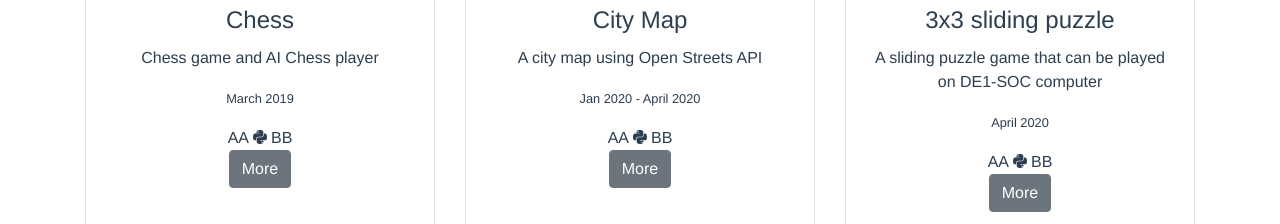
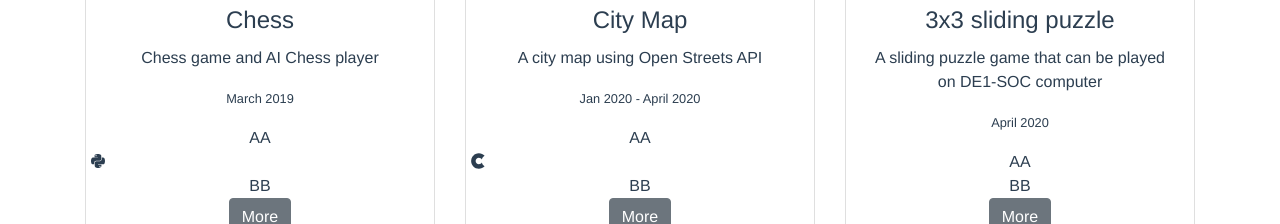
Before and after one commit to nancytaen/portfolio, a Vue app: page / in a window 1280 px wide. Shown: the part 2640-2864 px from the top of the page. Built offline with nearby package versions, Linux system fonts and the light colour scheme.

Commit message:
added icons

```diff
--- a/src/components/Projects.vue
+++ b/src/components/Projects.vue
@@ -9,10 +9,11 @@
 
 
           AA
-          <div class="row" v-for="icon in project.icons" :key="icon">
-            <span v-html="icon"></span>
+          <div class="row">
+          <span v-for="icon in project.icons" :key="icon">
+            <font-awesome-icon :icon="icon" />
+          </span>
           </div>
-          <span><font-awesome-icon :icon="['fab', 'python']" /></span>
           BB
 
 
@@ -37,6 +38,7 @@
 </template>
 
 <script>
+import { faPython, faHtml5, faBootstrap, faCuttlefish} from '@fortawesome/free-brands-svg-icons'
 export default {
   name: 'Projects',
   props: {
@@ -47,7 +49,7 @@ export default {
       projects: [
         { name: 'Chess', img: '/img1',
         description: "Chess game and AI Chess player",
-        icons: [],
+        icons: [faPython],
         date: 'March 2019',
         details: ['An AI chess player', 'People can play chess against it through the terminal'],
         algorithms: 'Binary tree and min-max algorithm',
@@ -56,6 +58,7 @@ export default {
 
         { name: 'City Map', img: '/img1',
         description: 'A city map using Open Streets API',
+        icons: [faCuttlefish],
         date: 'Jan 2020 - April 2020',
         details: ['A school project in a group of 3', 'Used Open Streets API and EZGL/ to display graphics of different cities',
         'Showed restaurants and implemented search feature using Yelp API', "Found shortest route between two points on the map and displayed directions",
@@ -65,6 +68,7 @@ export default {
 
         { name: '3x3 sliding puzzle', img: '/img1',
         description: 'A sliding puzzle game that can be played on DE1-SOC computer',
+        icons: [],
         date: 'April 2020',
         details: ['A sliding puzzle game', 'VGA to display graphics', 'PS2-keyboard to slide tiles',
         'Timer and HEX display to show the current status', 'A final project for hardware class, in a group of 2'],
@@ -72,6 +76,7 @@ export default {
 
         { name: 'Petimage', img: '/img1',
         date: 'April-June 2020',
+        icons: [faPython, faHtml5, faBootstrap],
         description: 'Some quick example text to build on the card title and make up the bulk of the cards content.',
         details: [],
         languages: '', code: ''},
@@ -79,6 +84,7 @@ export default {
         { name: 'Citation Machine', img: '/img1',
         date: 'July 2020',
         description: 'Some quick example text to build on the card title and make up the bulk of the cards content.',
+        icons: [faPython],
         details: [],
         languages: '', code: ''},
 
--- a/src/main.js
+++ b/src/main.js
@@ -3,10 +3,10 @@ import App from './App.vue'
 
 // font-awesome
 import { library } from '@fortawesome/fontawesome-svg-core'
-import { faEnvelope, faPhone, faMapMarker, faFlask } from '@fortawesome/free-solid-svg-icons'
-import { faGithub, faLinkedin, faFacebook, faPython, faVuejs, faHtml5, faBootstrap, faCuttlefish } from '@fortawesome/free-brands-svg-icons'
+import { faEnvelope, faPhone, faMapMarker } from '@fortawesome/free-solid-svg-icons'
+import { faGithub, faLinkedin, faFacebook } from '@fortawesome/free-brands-svg-icons'
 import { FontAwesomeIcon } from '@fortawesome/vue-fontawesome'
-library.add(faPhone, faEnvelope, faMapMarker, faGithub, faLinkedin, faFacebook, faPython, faVuejs, faHtml5, faBootstrap, faFlask, faCuttlefish)
+library.add(faPhone, faEnvelope, faMapMarker, faGithub, faLinkedin, faFacebook)
 Vue.component('font-awesome-icon', FontAwesomeIcon)
 
 
```
